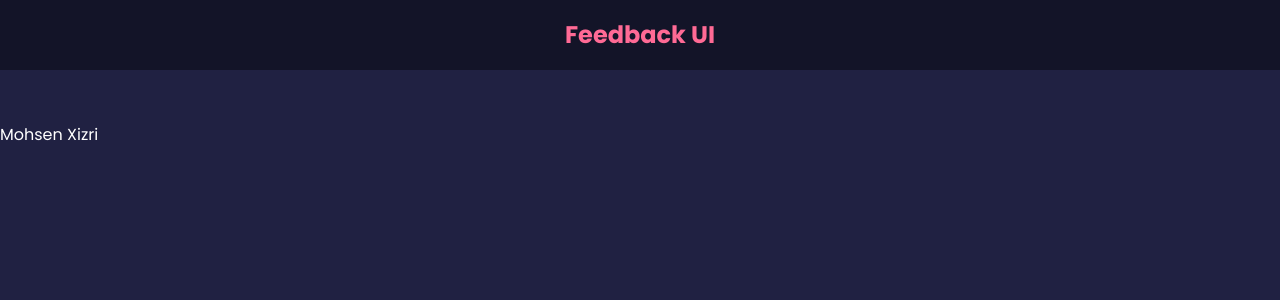
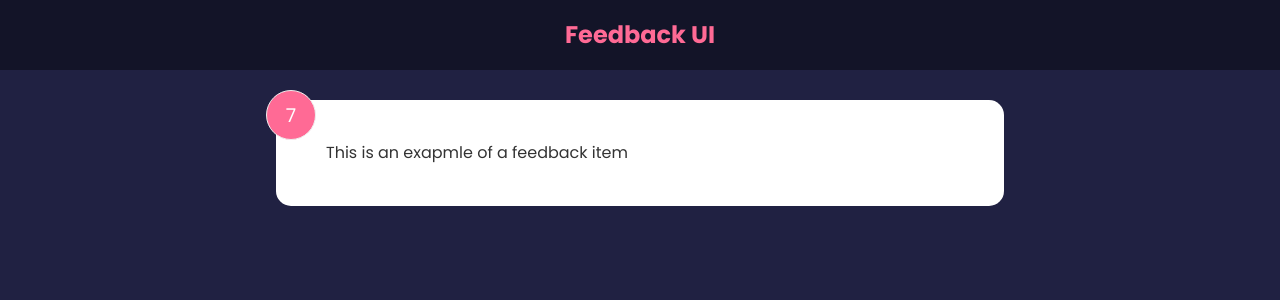
Before and after one commit to MohsenKhezri92/feedback-app-Contex, a React (Create React App) app: page / in a window 1280 px wide. Shown: the top 300 px of the page. Built offline with nearby package versions, Linux system fonts and the light colour scheme.

Commit message:
state & useState hook

```diff
--- a/src/App.js
+++ b/src/App.js
@@ -1,4 +1,5 @@
 import Header from "./components/Header";
+import FeedbackItem from "./components/FeedbackItem";
 
 function App() {
   const Name = "Mohsen";
@@ -6,9 +7,8 @@
   return (
     <>
       <Header text="Feedback UI" />
-      <div className="App">
-        <header className="App-header">Mohsen Xizri</header>
-        <body></body>
+      <div className="container">
+        <FeedbackItem />
       </div>
     </>
   );
--- /dev/null
+++ b/src/components/FeedbackItem.jsx
@@ -0,0 +1,18 @@
+import React from 'react'
+import { useState } from 'react'
+
+function FeedbackItem() {
+
+    const[rating, setRating] = useState(7)
+    const[text, setText] = useState('This is an exapmle of a feedback item')
+
+  return (
+    <div className='card'>
+        <div className='num-display'> {rating} </div>
+        <div className='text-display'> {text} </div>
+
+    </div>
+  )
+}
+
+export default FeedbackItem
```
Also changed, not shown: src/temp/usestate.js (added, +23 -0 lines).
